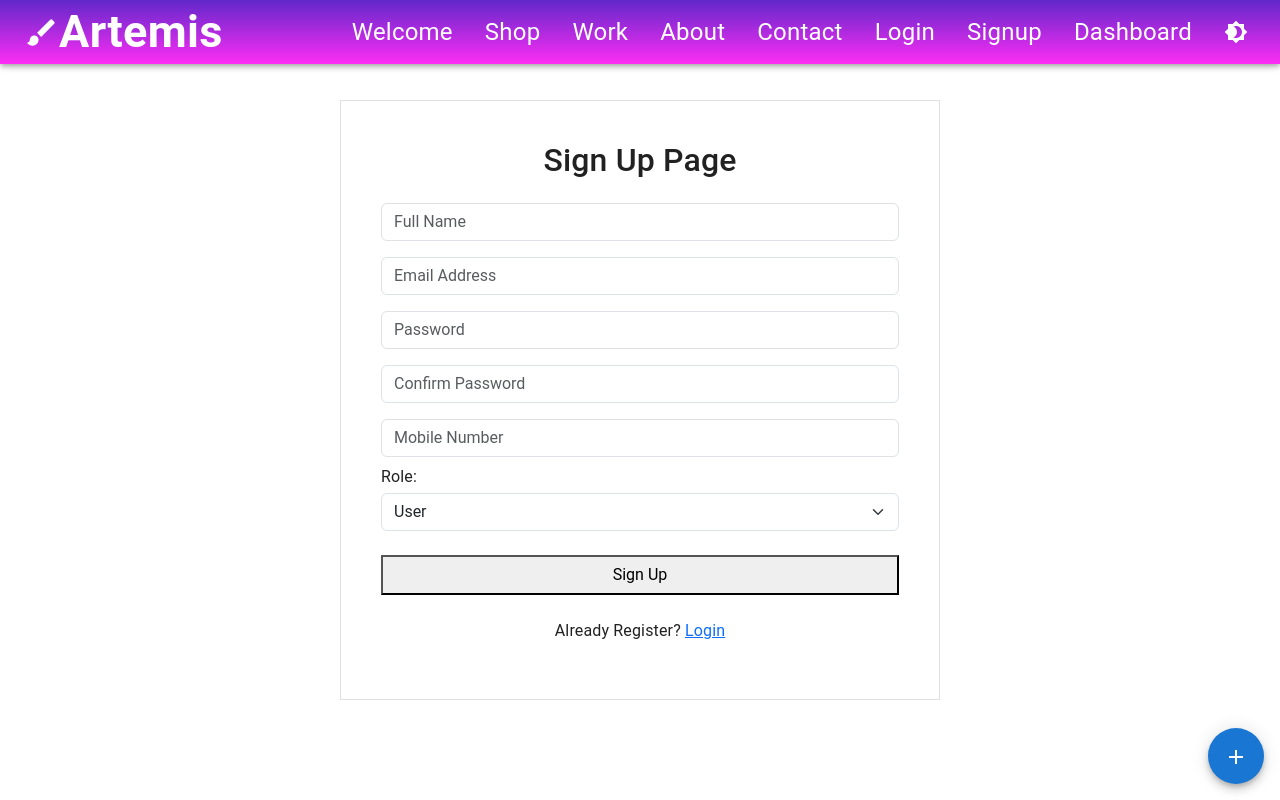
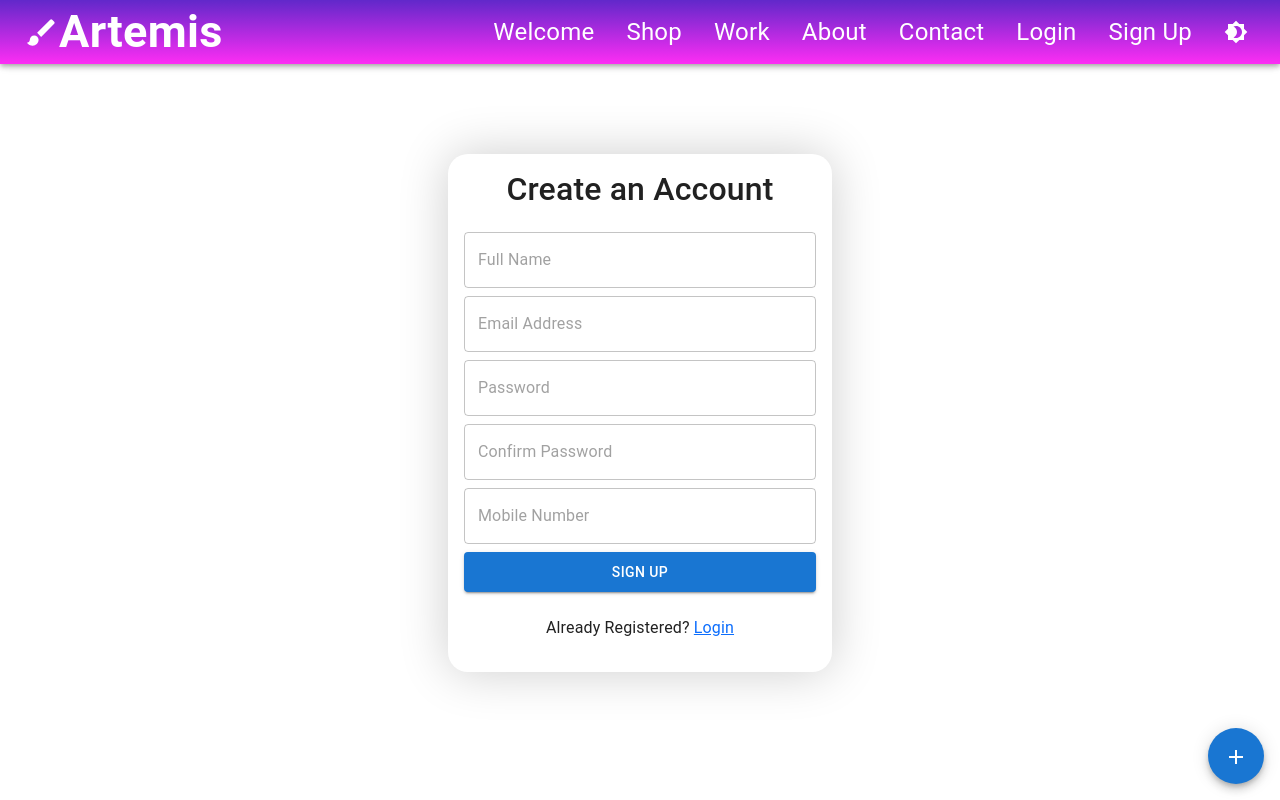
Before and after one commit to Temerav/webapp, a React (Create React App) app in the folder frontend/: page /Signup in a window 1280 px wide. Built offline with nearby package versions, Linux system fonts and the light colour scheme.

Commit message:
localstore and login enchanchement

```diff
--- a/frontend/src/App.js
+++ b/frontend/src/App.js
@@ -17,14 +17,18 @@ import Dashboard from "./components/Dashboard/index.js";
 const ColorModeContext = React.createContext({ toggleColorMode: () => {} });
 
 function App() {
-  const [mode, setMode] = React.useState("light");
+  const [mode, setMode] = React.useState(
+    localStorage.getItem("mode") || "light",
+  );
+
   const colorMode = React.useMemo(
     () => ({
       toggleColorMode: () => {
         setMode((prevMode) => (prevMode === "light" ? "dark" : "light"));
+        localStorage.setItem("mode", mode === "light" ? "dark" : "light");
       },
     }),
-    [],
+    [mode],
   );
 
   const theme = React.useMemo(
--- a/frontend/src/components/Dashboard/index.js
+++ b/frontend/src/components/Dashboard/index.js
@@ -1,25 +1,52 @@
 // WelcomeDashboard.js
-import React from "react";
+import React, { useState } from "react";
 import { useNavigate } from "react-router-dom"; // Import useHistory hook
+import Box from "@mui/material/Box";
 
-const WelcomeDashboard = ({ username }) => {
+const WelcomeDashboard = () => {
   const history = useNavigate();
+  const [username, setUsername] = useState("");
 
   const handleLogout = () => {
     // Perform logout actions here (e.g., clear session, remove authentication token)
     // After logout, redirect to the login page
+    localStorage.removeItem("session");
     history("/");
   };
 
+  useState(() => {
+    if (localStorage.getItem("session") !== null) {
+      setUsername(JSON.parse(localStorage.getItem("session"))?.fullName);
+    }
+  }, [localStorage.getItem("session")]);
+
   return (
     <div className="d-flex justify-content-center align-items-center vh-100">
-      <div
-        className="border rounded-lg p-4"
-        style={{ width: "500px", height: "400px" }}
+      <Box
+        component={"form"}
+        style={{
+          width: "30%",
+          marginTop: "7%",
+          marginBottom: "5%",
+          marginLeft: "7%",
+          marginRight: "7%",
+          textAlign: "center",
+          position: "relative",
+          boxShadow: "0 0 50px 0 rgba(0,0,0,0.2)",
+          color: "inherit",
+          borderRadius: "20px",
+        }}
       >
-        <h2 className="mb-4 text-center">Welcome to Dashboard</h2>
-        <p className="mb-4 text-center">Hello, {username}!</p>
-        <p className="text-center">You are logged in successfully.</p>
+        <br />
+        <div>
+          <h2 className="mb-4 text-center">Welcome to Dashboard!</h2>
+        </div>
+        <div>
+          <p className="mb-4 text-center">Hello, {username}!</p>
+        </div>
+        <div>
+          <p className="text-center">You are logged in successfully.</p>
+        </div>
         <div className="text-center">
           <button
             type="button"
@@ -28,8 +55,11 @@ const WelcomeDashboard = ({ username }) => {
           >
             Logout
           </button>
+          <br />
+          <div />
+          <br />
         </div>
-      </div>
+      </Box>
     </div>
   );
 };
--- a/frontend/src/components/Login/index.js
+++ b/frontend/src/components/Login/index.js
@@ -1,13 +1,24 @@
-import React, { useState } from "react";
+import React, { useMemo, useState } from "react";
 import axios from "axios";
 import { useNavigate } from "react-router-dom";
-import { MDBContainer, MDBInput, MDBBtn } from "mdb-react-ui-kit";
+import { MDBContainer, MDBInput } from "mdb-react-ui-kit";
+import Textfield from "@mui/material/TextField";
+import Button from "@mui/material/Button";
 
 const Login = () => {
   const [email, setEmail] = useState("");
   const [password, setPassword] = useState("");
   const [error, setError] = useState("");
   const history = useNavigate();
+
+  useMemo(() => {
+    if (localStorage.getItem("session") !== null) {
+      history("/dashboard");
+      setTimeout(() => {
+        history("/login");
+      }, 3000);
+    }
+  }, [history, localStorage.getItem("session")]);
 
   const handleLogin = async () => {
     try {
@@ -21,6 +32,7 @@ const Login = () => {
         password,
       });
       console.log("Login successful:", response.data);
+      localStorage.setItem("session", JSON.stringify(response.data));
       history("/dashboard");
     } catch (error) {
       console.error(
@@ -34,38 +46,62 @@ const Login = () => {
   return (
     <div className="d-flex justify-content-center align-items-center vh-100">
       <div
-        className="border rounded-lg p-4"
-        style={{ width: "500px", height: "auto" }}
+        style={{
+          width: "30%",
+          marginTop: "7%",
+          marginBottom: "5%",
+          marginLeft: "7%",
+          marginRight: "7%",
+          textAlign: "center",
+          position: "relative",
+          boxShadow: "0 0 50px 0 rgba(0,0,0,0.2)",
+          color: "inherit",
+          borderRadius: "20px",
+        }}
       >
         <MDBContainer className="p-3">
-          <h2 className="mb-4 text-center">Login Page</h2>
-          <MDBInput
+          <h2 className="mb-4 text-center">Use Your Credentials</h2>
+          <div>
+            <Textfield
+              required
               wrapperClass="mb-4"
               placeholder="Email address"
               id="email"
               value={email}
               type="email"
+              style={{ height: "40px", width: "100%" }}
               onChange={(e) => setEmail(e.target.value)}
             />
-          <MDBInput
+          </div>
+          <br />
+          <div>
+            <Textfield
+              required
               wrapperClass="mb-4"
               placeholder="Password"
               id="password"
               type="password"
               value={password}
+              style={{ height: "40px", width: "100%" }}
               onChange={(e) => setPassword(e.target.value)}
             />
+          </div>
+          <br />
           {error && <p className="text-danger">{error}</p>}{" "}
           {/* Render error message if exists */}
-          <button
-            className="mb-4 d-block btn-primary"
+          <br />
+          <div>
+            <Button
+              variant="contained"
               style={{ height: "50px", width: "100%" }}
               onClick={handleLogin}
             >
               Sign in
-          </button>
+            </Button>
+          </div>
           <div className="text-center">
             <p>
+              <br />
               Not a member? <a href="/signup">Register</a>
             </p>
           </div>
--- a/frontend/src/components/ResponsiveAppBar/index.js
+++ b/frontend/src/components/ResponsiveAppBar/index.js
@@ -1,4 +1,4 @@
-import React from "react";
+import React, { useMemo } from "react";
 import {
   AppBar,
   Toolbar,
@@ -11,19 +11,26 @@ import BrushIcon from "@mui/icons-material/Brush";
 import { useNavigate } from "react-router-dom";
 import ThemeSwitcher from "../ThemeSwitcher";
 
-const pages = [
-  "Welcome",
-  "Shop",
-  "Work",
-  "About",
-  "Contact",
-  "Login",
-  "Signup",
-  "Dashboard",
-];
+let pages = ["Welcome", "Shop", "Work", "About", "Contact", "Login", "Signup"];
 
 const ResponsiveAppBar = ({ colorMode, theme }) => {
   const navigate = useNavigate();
+
+  useMemo(() => {
+    if (localStorage.getItem("session") !== null) {
+      pages = ["Welcome", "Shop", "Work", "About", "Contact", "Dashboard"];
+    } else {
+      pages = [
+        "Welcome",
+        "Shop",
+        "Work",
+        "About",
+        "Contact",
+        "Login",
+        "Signup",
+      ];
+    }
+  }, [localStorage.getItem("session")]);
 
   const handleClick = (page) => {
     navigate(`/${page}`);
@@ -70,7 +77,7 @@ const ResponsiveAppBar = ({ colorMode, theme }) => {
                     lineHeight: "48px",
                   }}
                 >
-                  {page}
+                  {page === "Signup" ? "Sign Up" : page}
                 </Typography>
               </MenuItem>
             </Tooltip>
--- a/frontend/src/components/Signup/index.js
+++ b/frontend/src/components/Signup/index.js
@@ -1,17 +1,28 @@
-import React, { useState } from "react";
+import React, { useState, useMemo } from "react";
 import axios from "axios";
 import { useNavigate } from "react-router-dom"; // Import useHistory hook
-import { MDBContainer, MDBInput, MDBBtn } from "mdb-react-ui-kit";
+import { MDBContainer } from "mdb-react-ui-kit";
+import Button from "@mui/material/Button";
+import Textfield from "@mui/material/TextField";
 
 const Signup = () => {
   const [fullName, setFullName] = useState("");
   const [email, setEmail] = useState("");
   const [password, setPassword] = useState("");
   const [confirmPassword, setConfirmPassword] = useState("");
-  const [role, setRole] = useState("ROLE_CUSTOMER");
+  const [role] = useState("ROLE_CUSTOMER");
   const [mobile, setMobileNumber] = useState("");
   const [error, setError] = useState(""); // State to manage error messages
   const history = useNavigate(); // Get the history object for redirection
+
+  useMemo(() => {
+    if (localStorage.getItem("session") !== null) {
+      history("/dashboard");
+      setTimeout(() => {
+        history("/login");
+      }, 3000);
+    }
+  }, [history, localStorage.getItem("session")]);
 
   const handleSignup = async () => {
     try {
@@ -34,6 +45,7 @@ const Signup = () => {
       });
       // Handle successful signup
       console.log(response.data);
+      localStorage.setItem("session", JSON.stringify(response.data));
       history("/dashboard");
     } catch (error) {
       // Handle signup error
@@ -48,74 +60,101 @@ const Signup = () => {
   return (
     <div className="d-flex justify-content-center align-items-center vh-100">
       <div
-        className="border rounded-lg p-4"
-        style={{ width: "600px", height: "auto" }}
+        style={{
+          width: "30%",
+          marginTop: "7%",
+          marginBottom: "5%",
+          marginLeft: "7%",
+          marginRight: "7%",
+          textAlign: "center",
+          position: "relative",
+          boxShadow: "0 0 50px 0 rgba(0,0,0,0.2)",
+          color: "inherit",
+          borderRadius: "20px",
+        }}
       >
         <MDBContainer className="p-3">
-          <h2 className="mb-4 text-center">Sign Up Page</h2>
+          <div>
+            <h2 className="mb-4 text-center">Create an Account</h2>
             {/* Render error message if exists */}
             {error && <p className="text-danger">{error}</p>}
-          <MDBInput
+            <Textfield
+              required
               wrapperClass="mb-3"
               id="fullName"
               placeholder={"Full Name"}
               value={fullName}
               type="text"
+              style={{ height: "40px", width: "100%" }}
               onChange={(e) => setFullName(e.target.value)}
             />
-          <MDBInput
+          </div>
+          <br />
+          <div>
+            <Textfield
+              required
               wrapperClass="mb-3"
               placeholder="Email Address"
               id="email"
               value={email}
               type="email"
+              style={{ height: "40px", width: "100%" }}
               onChange={(e) => setEmail(e.target.value)}
             />
-          <MDBInput
+          </div>
+          <br />
+          <div>
+            <Textfield
+              required
               wrapperClass="mb-3"
               placeholder="Password"
               id="password"
               type="password"
               value={password}
+              style={{ height: "40px", width: "100%" }}
               onChange={(e) => setPassword(e.target.value)}
             />
-          <MDBInput
+          </div>
+          <br />
+          <div>
+            <Textfield
+              required
               wrapperClass="mb-3"
               placeholder="Confirm Password"
               id="confirmPassword"
               type="password"
               value={confirmPassword}
+              style={{ height: "40px", width: "100%" }}
               onChange={(e) => setConfirmPassword(e.target.value)}
             />
-
-          <MDBInput
+          </div>
+          <br />
+          <div>
+            <Textfield
+              required
               wrapperClass="mb-2"
               placeholder="Mobile Number"
               id="mobileNumber"
               value={mobile}
               type="text"
+              style={{ height: "40px", width: "100%" }}
               onChange={(e) => setMobileNumber(e.target.value)}
             />
-          <label className="form-label mb-1">Role:</label>
-          <select
-            className="form-select mb-4"
-            value={role}
-            onChange={(e) => setRole(e.target.value)}
-          >
-            <option value="ROLE_CUSTOMER">User</option>
-            <option value="ROLE_ADMIN">Admin</option>
-          </select>
-          <button
-            className="mb-4 d-block mx-auto fixed-action-btn btn-primary"
+          </div>
+          <br />
+          <div>
+            <Button
+              variant="contained"
               style={{ height: "40px", width: "100%" }}
               onClick={handleSignup}
             >
               Sign Up
-          </button>
-
+            </Button>
+          </div>
           <div className="text-center">
             <p>
-              Already Register? <a href="/">Login</a>
+              <br />
+              Already Registered? <a href="/">Login</a>
             </p>
           </div>
         </MDBContainer>
--- a/frontend/src/components/Welcome/index.js
+++ b/frontend/src/components/Welcome/index.js
@@ -27,18 +27,20 @@ const Welcome = () => {
         </h1>
         <Slideshow></Slideshow>
         <br />
+        <div
+          style={{ textAlign: "center", marginLeft: "7%", marginRight: "7%" }}
+        >
           <h3>
             Step into a world where colors dance and emotions sing – welcome to
-          Reka's Webshop,
-          <br /> where you can immerse your portal to a realm of artistic
-          wonder. Here, amidst the digital canvases,
-          <br />
+            Reka's Webshop, where you can immerse your portal to a realm of
+            artistic wonder. Here, amidst the digital canvases,
             <WritingEffect
               text="you'll discover a curated collection of Reka Temesvari's finest
           creations, each a masterpiece in its own right."
               delay={100}
             />
           </h3>
+        </div>
         <br />
       </Box>
     </div>
```
Lines whose indentation alone changed are shown as unchanged.
